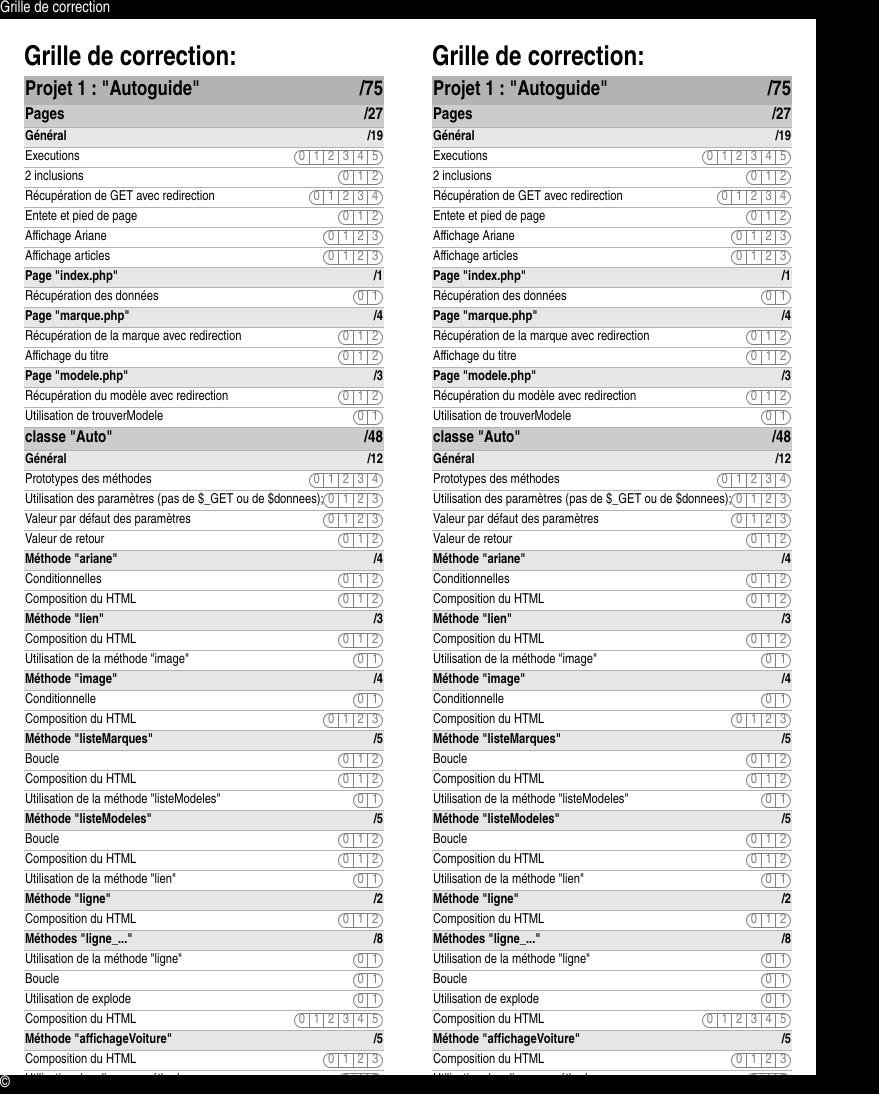
After one commit to web3cstj/autoguide, a PHP site: page /grille/index.html in a window 1280 px wide. The commit adds this page. Shown: the whole page, without its empty margins (0-879 px from the left). Run offline with PHP 8.4, Linux system fonts and the light colour scheme.

Commit message:
Grille et modifications mineures

```diff
--- a/autoguide2018/index.php
+++ b/autoguide2018/index.php
@@ -1,7 +1,7 @@
 <?php
 /*
 =========================================================================
-Intégration web III - TP1
+Intégration web III - TP1 - Groupe du mardi
 -------------------------------------------------------------------------
 Votre nom :
 -------------------------------------------------------------------------
--- /dev/null
+++ b/grille/Grille.js
@@ -0,0 +1,95 @@
+/*jslint esnext:true, browser:true*/
+class Grille {
+	static recomposer() {
+		this.domaine = document.querySelector("div.grille");
+		this.compiler();
+		var resultat = document.createElement("table");
+		var tbody = resultat.appendChild(document.createElement("tbody"));
+		var elements = Array.from(this.domaine.children);
+		elements.forEach(function (e) {
+			tbody.appendChild(this.rangee(e));
+		}, this);
+		this.domaine.appendChild(resultat);
+	}
+	static zzzrecomposer() {
+		this.domaine = document.querySelector("div.grille");
+		var elements = Array.from(this.domaine.children);
+		elements.forEach(function (e) {
+			for (let i=0; i<10; i++) {
+				var span = document.createElement("span");
+				span.innerHTML = "2";
+				span.setAttribute("data-valeur", e.getAttribute("data-valeur"));
+				e.parentNode.insertBefore(span, e.nextSibling);
+			}
+		}, this);
+	}
+	static getValeur(element) {
+		if (!element) {
+			return false;
+		}
+		var resultat = parseFloat(element.getAttribute("data-valeur"));
+		if  (isNaN(resultat)) {
+			return false;
+		}
+		return resultat;
+	}
+	static compiler() {
+		var elements = Array.from(this.domaine.children);
+		while (elements.length > 1) {
+			let ptr = 0;
+			while (ptr < elements.length) {
+				while (this.getValeur(elements[ptr]) === false) {
+					ptr += 1;
+				}
+				let total = 0;
+				while (this.getValeur(elements[ptr]) !== false) {
+					let valeur = this.getValeur(elements[ptr]);
+					total += valeur;
+					elements.splice(ptr, 1);
+				}
+				elements[ptr-1].setAttribute("data-valeur", total);
+				elements[ptr-1].classList.add("compile");
+
+			}
+		}
+	}
+	static rangee(element) {
+		var resultat = document.createElement("tr");
+		var th = resultat.appendChild(document.createElement("th"));
+		th.appendChild(element);
+		var localName = element.localName;
+		resultat.classList.add(element.localName);
+		for (let i = 0; i < 1; i += 1) {
+			let td = resultat.appendChild(document.createElement("td"));
+			let dataValeur = element.getAttribute("data-valeur");
+			if (element.classList.contains("compile")) {
+				td.setAttribute("data-valeur", dataValeur);
+			} else {
+				td.appendChild(this.cochesValeur(dataValeur));
+			}
+		}
+		return resultat;
+	}
+	static cochesValeur(val) {
+		var resultat = document.createElement("span");
+		resultat.classList.add("cochesValeur");
+		resultat.setAttribute("data-valeur", val);
+		for (let i = 0; i <= val; i += 1) {
+			let span = resultat.appendChild(document.createElement("span"));
+			span.innerHTML = i;
+		}
+		return resultat;
+	}
+
+	static load() {
+		this.recomposer();
+		var b = document.querySelector("div.body");
+		b.appendChild(b.firstElementChild.cloneNode(true));
+	}
+	static init() {
+		window.addEventListener("load", function () {
+			Grille.load();
+		});
+	}
+}
+Grille.init();
--- /dev/null
+++ b/grille/grille.css
@@ -0,0 +1,123 @@
+/* Generated by less 2.5.1 */
+html {
+  height: 100%;
+}
+body {
+  height: 100%;
+  margin: 0;
+  font-family: arial narrow, arial;
+}
+div.interface {
+  min-height: 100%;
+  display: flex;
+  flex-direction: column;
+}
+div.interface > header {
+  background-color: black;
+  color: white;
+}
+div.interface > footer {
+  background-color: black;
+  color: white;
+  order: 1000;
+}
+div.body {
+  display: flex;
+}
+div.volet {
+  display: grid;
+  background-color: white;
+  width: 4.25in;
+  height: 11in;
+  box-sizing: border-box;
+  padding: .25in;
+  font-size: 10.25pt;
+}
+div.volet h1 {
+  margin: 0;
+}
+div.volet table {
+  border-collapse: collapse;
+  width: 100%;
+}
+div.volet th,
+div.volet td {
+  border: 1px solid #b3b3b3;
+  border-style: solid none;
+  text-align: left;
+  font-weight: inherit;
+}
+div.volet th *,
+div.volet td * {
+  font: inherit;
+  margin: 0;
+}
+div.volet td.compile {
+  text-align: right;
+}
+div.volet td[data-valeur] {
+  text-align: right;
+}
+div.volet td[data-valeur]::after {
+  content: "/" attr(data-valeur);
+}
+div.volet tr.h1,
+div.volet tr.h2,
+div.volet tr.h3 {
+  font-weight: bold;
+}
+div.volet tr.h1 {
+  background-color: #b3b3b3;
+  font-size: 1.5em;
+}
+div.volet tr.h2 {
+  background-color: #cccccc;
+  font-size: 1.2em;
+}
+div.volet tr.h3 {
+  background-color: #e6e6e6;
+  font-size: 1em;
+}
+div.volet .cochesValeur {
+  display: flex;
+  width: 100%;
+  justify-content: flex-end;
+  line-height: 1em;
+}
+div.volet .cochesValeur > * {
+  display: flex;
+  align-items: center;
+  justify-content: center;
+  text-align: center;
+  font-size: 1em;
+  color: #808080;
+  border: 1px solid;
+  flex: 0 0 1em;
+  border-right-width: 0;
+}
+div.volet .cochesValeur > *:first-child {
+  border-bottom-left-radius: 100%;
+  border-top-left-radius: 100%;
+}
+div.volet .cochesValeur > *:last-child {
+  border-bottom-right-radius: 100%;
+  border-top-right-radius: 100%;
+  border-right-width: 1px;
+}
+.centrer {
+  display: flex;
+  align-items: center;
+  justify-content: center;
+  text-align: center;
+}
+@media screen {
+  body {
+    background-color: black;
+  }
+}
+@media print {
+  div.interface header,
+  div.interface footer {
+    display: none;
+  }
+}
--- /dev/null
+++ b/grille/grille.less
@@ -0,0 +1,133 @@
+html {
+	height: 100%;
+}
+body {
+	height: 100%;
+	margin: 0;
+	font-family: arial narrow, arial;
+}
+div.interface {
+	min-height: 100%;
+	display: flex;
+	flex-direction: column;
+	&>header {
+		background-color: black;
+		color:white;
+	}
+	&>footer {
+		background-color: black;
+		color:white;
+		order: 1000;
+	}
+
+}
+div.body {
+	display: flex;
+}
+div.volet {
+	h1 {
+		margin: 0;
+	}
+	display: grid;
+	background-color: white;
+	width: 4.25in;
+	height: 11in;
+//	margin: auto;
+	box-sizing: border-box;
+
+	padding: .25in;
+	font-size: 10.25pt;
+	& > * {
+//		border: 1px solid black;
+	}
+	table {
+		border-collapse: collapse;
+		width: 100%;
+	}
+	th, td {
+		border: 1px solid hsl(0,0,70%);
+		border-style: solid none;
+		text-align: left;
+		font-weight: inherit;
+		* {
+			font: inherit;
+			margin:0;
+		}
+	}
+	td:last-child {
+//		width: 15ch;
+	}
+	td.compile {
+		text-align: right;
+	}
+	td {
+		&[data-valeur] {
+			text-align: right;
+			&::after {
+				content: "/" attr(data-valeur);
+			}
+		}
+	}
+	tr.div {
+		th {
+		}
+	}
+	tr.h1, tr.h2, tr.h3 {
+		font-weight: bold;
+	}
+	tr.h1 {
+		background-color: hsl(0,0,70%);
+		font-size: 1.5em;
+	}
+	tr.h2 {
+		background-color: hsl(0,0,80%);
+		font-size: 1.2em;
+	}
+	tr.h3 {
+		background-color: hsl(0,0,90%);
+		font-size: 1em;
+	}
+	.cochesValeur {
+		display: flex;
+		width: 100%;
+		justify-content: flex-end;
+		line-height: 1em;
+		& > * {
+			.centrer;
+		font-size: 1em;
+			color: hsl(0,0,50%);
+			border:1px solid;
+	//		border-radius: 100%;
+			flex: 0 0 1em;
+			border-right-width: 0;
+			&:first-child {
+				border-bottom-left-radius: 100%;
+				border-top-left-radius: 100%;
+			}
+			&:last-child {
+				border-bottom-right-radius: 100%;
+				border-top-right-radius: 100%;
+				border-right-width: 1px;
+			}
+		}
+	}
+}
+.centrer {
+	display: flex;
+	align-items: center;
+	justify-content: center;
+	text-align: center;
+}
+@media screen {
+	body {
+		background-color: black;
+
+	}
+}
+@media print {
+	div.interface {
+		header, footer {
+			display: none;
+		}
+	}
+}
--- /dev/null
+++ b/grille/index.html
@@ -0,0 +1,84 @@
+<!DOCTYPE html>
+<html lang="fr">
+
+<head>
+	<meta charset="UTF-8" />
+	<link rel="stylesheet" href="grille.css" />
+	<script src="Grille.js"></script>
+	<title>Projet 1&nbsp;: "Autoguide" - Grille de correction</title>
+</head>
+
+<body>
+	<div class="interface">
+		<header>Grille de correction</header>
+		<footer>&copy;</footer>
+		<div class="body">
+			<div class="volet">
+				<h1>Grille de correction:</h1>
+
+				<div class="grille">
+					<h1 data-valeur="">Projet 1&nbsp;: "Autoguide"</h1>
+					<h2 data-valeur="">Pages </h2>
+					<h3 data-valeur="">Général</h3>
+					<div data-valeur="5">Executions</div>
+					<div data-valeur="2">2 inclusions</div>
+					<div data-valeur="4">Récupération de GET avec redirection</div>
+					<div data-valeur="2">Entete et pied de page</div>
+					<div data-valeur="3">Affichage Ariane</div>
+					<div data-valeur="3">Affichage articles</div>
+					<h3 data-valeur="">Page "index.php"</h3>
+					<div data-valeur="1">Récupération des données</div>
+					<h3 data-valeur="">Page "marque.php"</h3>
+					<div data-valeur="2">Récupération de la marque avec redirection</div>
+					<div data-valeur="2">Affichage du titre</div>
+					<h3 data-valeur="">Page "modele.php"</h3>
+					<div data-valeur="2">Récupération du modèle avec redirection</div>
+					<div data-valeur="1">Utilisation de trouverModele</div>
+					<h2 data-valeur="">classe "Auto"</h2>
+					<h3 data-valeur="">Général</h3>
+					<div data-valeur="4">Prototypes des méthodes</div>
+					<div data-valeur="3">Utilisation des paramètres (pas de $_GET ou de $donnees);</div>
+					<div data-valeur="3">Valeur par défaut des paramètres</div>
+					<div data-valeur="2">Valeur de retour</div>
+					<!--
+<h3 data-valeur="">Méthode "titre"</h3>
+<div data-valeur="0">Déjà faite</div>
+-->
+					<!--
+<h3 data-valeur="">Méthode "trouverModele"</h3>
+<div data-valeur="0">Faite en classe</div>
+-->
+					<h3 data-valeur="">Méthode "ariane"</h3>
+					<div data-valeur="2">Conditionnelles</div>
+					<div data-valeur="2">Composition du HTML</div>
+					<h3 data-valeur="">Méthode "lien"</h3>
+					<div data-valeur="2">Composition du HTML</div>
+					<div data-valeur="1">Utilisation de la méthode "image"</div>
+					<h3 data-valeur="">Méthode "image"</h3>
+					<div data-valeur="1">Conditionnelle</div>
+					<div data-valeur="3">Composition du HTML</div>
+					<h3 data-valeur="">Méthode "listeMarques"</h3>
+					<div data-valeur="2">Boucle</div>
+					<div data-valeur="2">Composition du HTML</div>
+					<div data-valeur="1">Utilisation de la méthode "listeModeles"</div>
+					<h3 data-valeur="">Méthode "listeModeles"</h3>
+					<div data-valeur="2">Boucle</div>
+					<div data-valeur="2">Composition du HTML</div>
+					<div data-valeur="1">Utilisation de la méthode "lien"</div>
+					<h3 data-valeur="">Méthode "ligne"</h3>
+					<div data-valeur="2">Composition du HTML</div>
+					<h3 data-valeur="">Méthodes "ligne_..."</h3>
+					<div data-valeur="1">Utilisation de la méthode "ligne"</div>
+					<div data-valeur="1">Boucle</div>
+					<div data-valeur="1">Utilisation de explode</div>
+					<div data-valeur="5">Composition du HTML</div>
+					<h3 data-valeur="">Méthode "affichageVoiture"</h3>
+					<div data-valeur="3">Composition du HTML</div>
+					<div data-valeur="2">Utilisation des diverses méthodes</div>
+				</div>
+			</div>
+		</div>
+	</div>
+</body>
+
+</html>
--- a/marque.php
+++ b/marque.php
@@ -15,8 +15,7 @@ Cette page affiche la liste des modèles en fonction de la marque fournie dans l
 - Si la marque ne se trouve pas dans la variable $autos, on DOIT retourner à la page index.php
 =========================================================================
 */
-?>
-<!DOCTYPE html>
+?><!DOCTYPE html>
 <html lang="fr">
 
 <head>
```
Also changed, not shown: Auto.class.php (+44 -41 lines), autoguide2018/Auto.class.php (+20 -20 lines), 5 other files.
